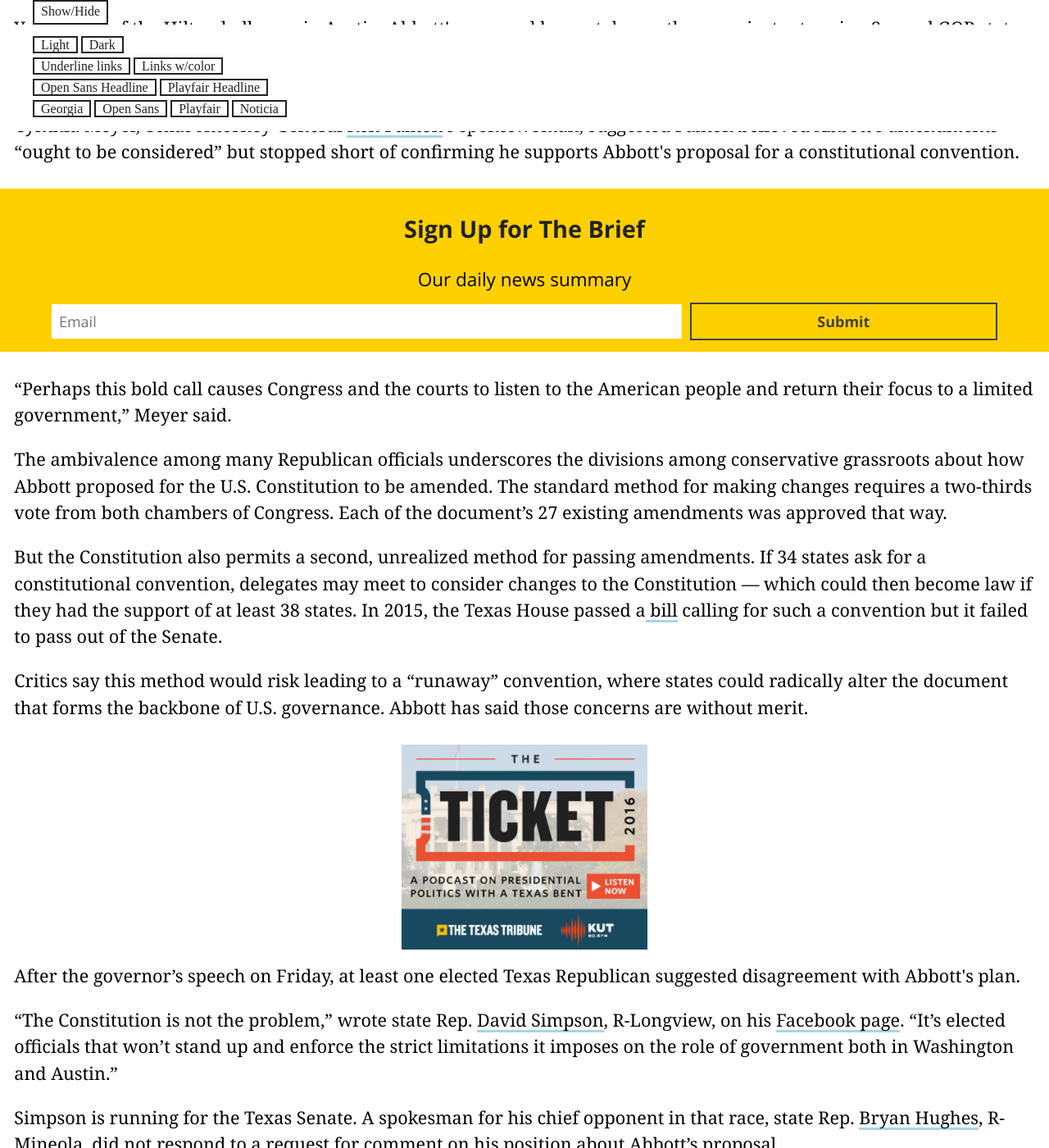
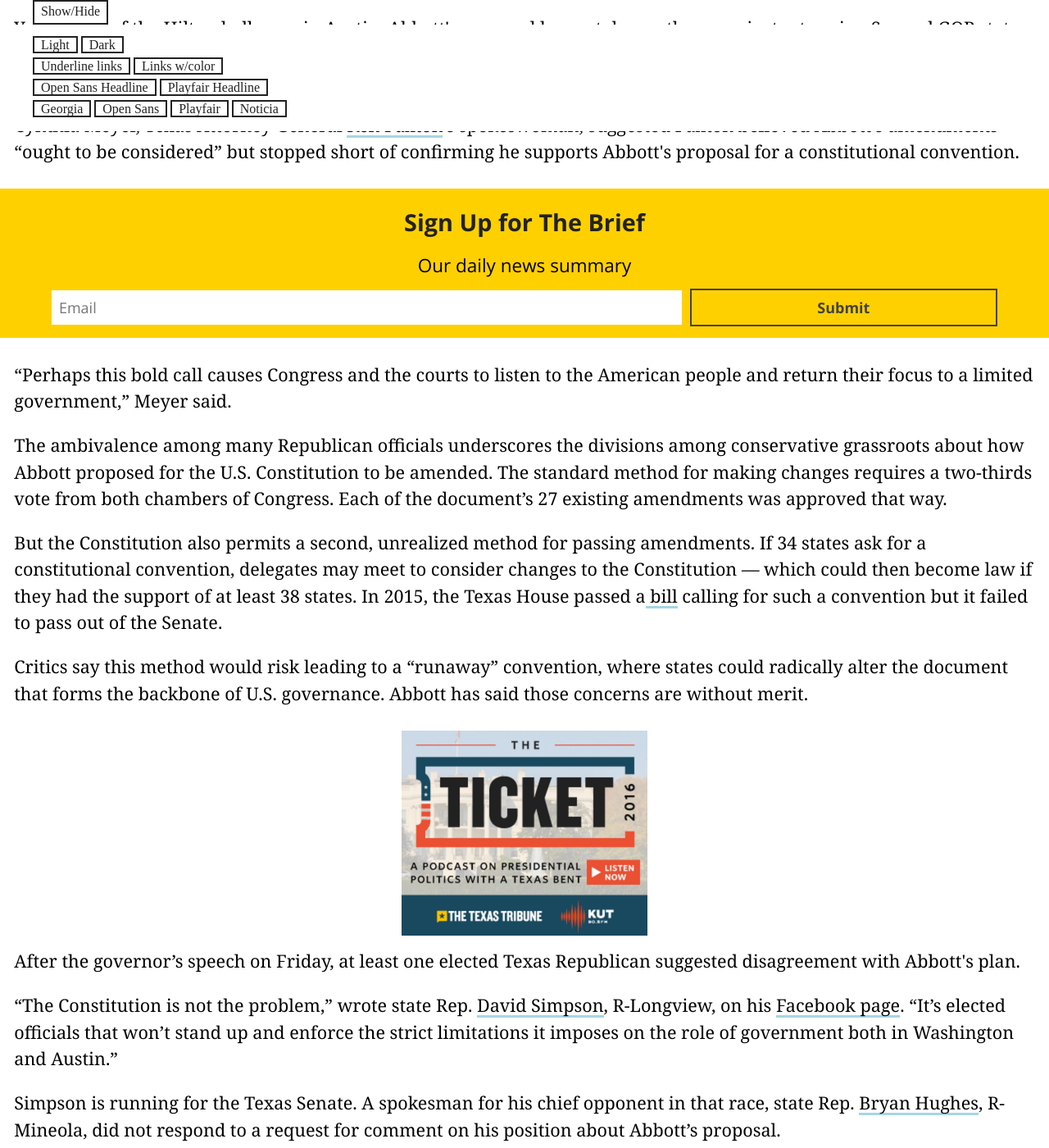
Before and after one commit to texastribune/styleguides, a Jekyll site: the page built from protosandbox.html, in a window 1280 px wide and 1400 px high, scrolled down 1667 px. Shown: the whole window at 82% size. Built offline with Jekyll 4.4.1, drawn with Linux system fonts in a browser that asks for light colours; nearby versions of some CDN libraries; some web fonts are replaced.

Commit message:
Update spacing on newsletter signup modules

```diff
--- a/_sass/protosandbox/_story.sass
+++ b/_sass/protosandbox/_story.sass
@@ -219,6 +219,7 @@
     h2
       color: $black
       font-size: 1.6em
+      padding: 0.2em 0
     p
       font-size: 1.25em
       margin: 0
@@ -317,6 +318,7 @@
     text-align: center
     h2
       font-size: 1.6em
+      padding: 0.2em 0
     h2, p, input
       font-family: 'Playfair Display', serif
     p
@@ -418,6 +420,7 @@
       font-family: 'Open Sans', sans-serif
     h2
       font-size: 1.6em
+      padding: 0.2em 0
     p
       font-size: 1.25em
       margin: 0
@@ -510,6 +513,7 @@
     h2
       font-family: 'Playfair Display', serif
       font-size: 1.6em
+      padding: 0
     p, input
       font-family: 'Open Sans', sans-serif
     p
```
Also changed, not shown: css/protosandbox.min.css.
